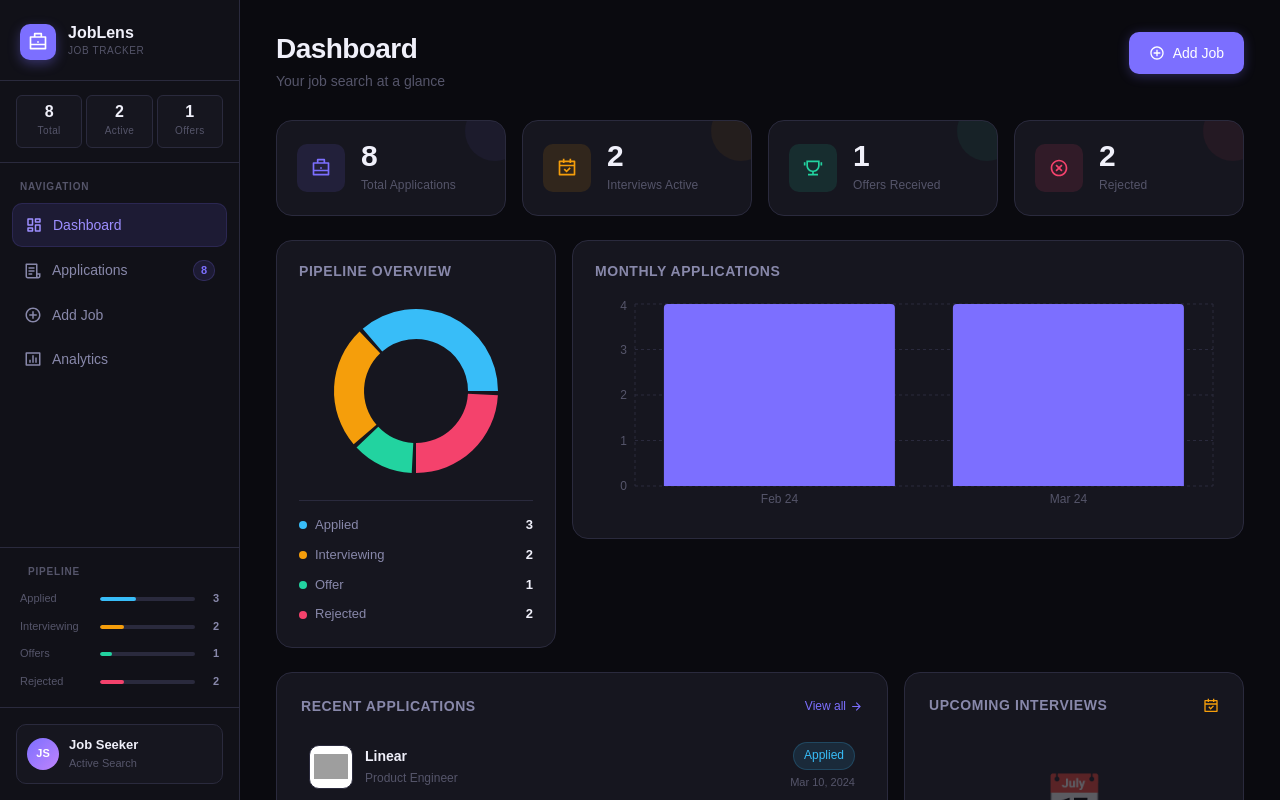
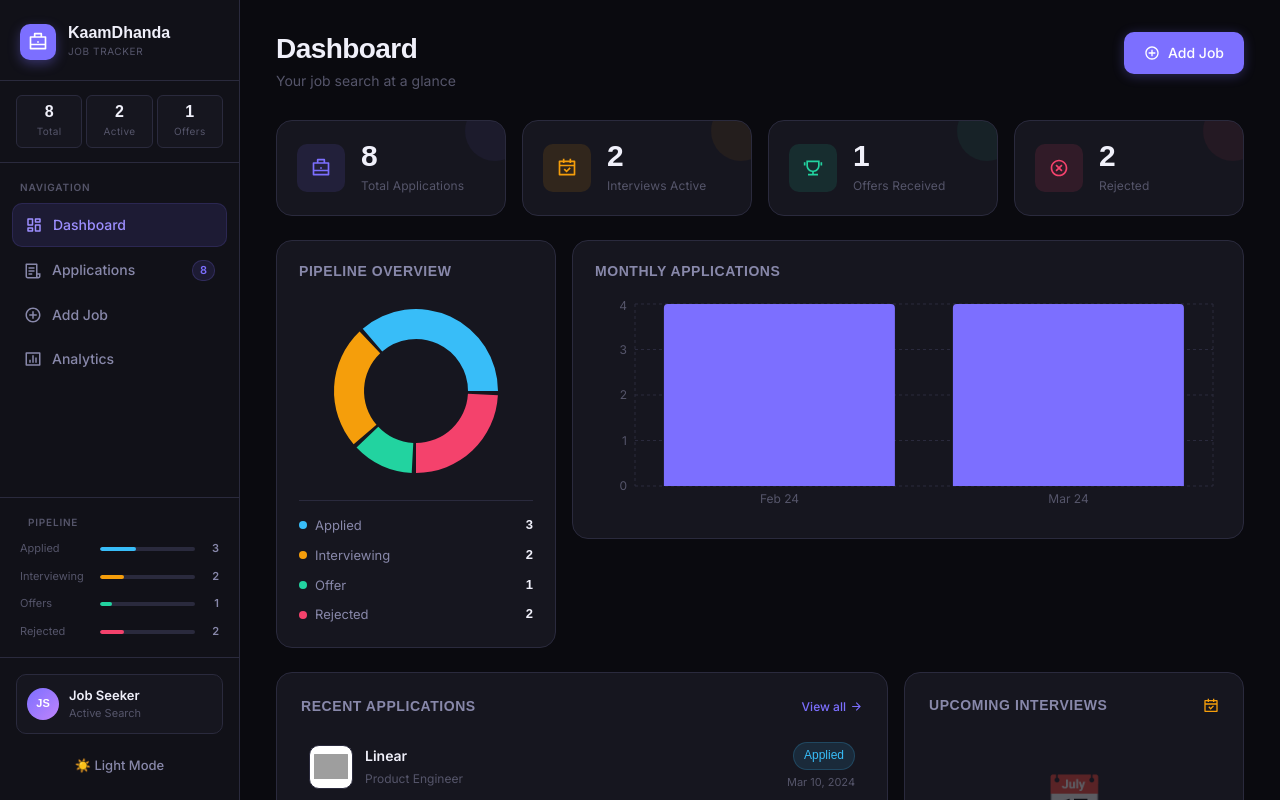
Before and after one commit to maxie-corse/job-tracker-dashboard, a React (Vite) app: page /dashboard in a window 1280 px wide. Shown: the top 800 px of the page. Built offline with nearby package versions, Linux system fonts and the light colour scheme; grey boxes are pictures that could not be loaded.

Commit message:
added light theme

```diff
--- a/index.html
+++ b/index.html
@@ -4,6 +4,7 @@
     <meta charset="UTF-8" />
     <link rel="icon" type="image/svg+xml" href="/favicon.svg" />
     <meta name="viewport" content="width=device-width, initial-scale=1.0" />
+    <link href="https://fonts.googleapis.com/css2?family=Inter:wght@400;500;600;700&display=swap" rel="stylesheet">
     <title>job-tracker</title>
   </head>
   <body>
--- a/src/components/Navbar/Navbar.css
+++ b/src/components/Navbar/Navbar.css
@@ -286,3 +286,8 @@
     display: block;
   }
 }
+
+.sidebar-footer button {
+  font-size: 13px;
+  justify-content: center;
+}
--- a/src/components/Navbar/Navbar.jsx
+++ b/src/components/Navbar/Navbar.jsx
@@ -1,4 +1,4 @@
-import React, { useState } from 'react';
+import React, { useState, useEffect } from 'react';
 import { NavLink, useLocation } from 'react-router-dom';
 import {
   RiDashboardLine, RiFileList3Line, RiAddCircleLine,
@@ -18,6 +18,20 @@ function Navbar() {
   const [mobileOpen, setMobileOpen] = useState(false);
   const { stats } = useApplications();
   const location = useLocation();
+  const [theme, setTheme] = useState('dark');
+
+  useEffect(() => {
+    const saved = localStorage.getItem('theme') || 'dark';
+    setTheme(saved);
+    document.documentElement.setAttribute('data-theme', saved);
+  }, []);
+
+  const toggleTheme = () => {
+    const next = theme === 'light' ? 'dark' : 'light';
+    setTheme(next);
+    document.documentElement.setAttribute('data-theme', next);
+    localStorage.setItem('theme', next);
+  };
 
   return (
     <>
@@ -42,7 +56,7 @@ function Navbar() {
             <RiBriefcaseLine size={20} />
           </div>
           <div>
-            <span className="logo-text">JobLens</span>
+            <span className="logo-text">KaamDhanda</span>
             <span className="logo-sub">Job Tracker</span>
           </div>
         </div>
@@ -121,6 +135,11 @@ function Navbar() {
               <div className="user-role">Active Search</div>
             </div>
           </div>
+
+          {/* Theme toggle */}
+          <button onClick={toggleTheme} className="btn btn-ghost" style={{ marginTop: '12px', width: '100%' }}>
+            {theme === 'light' ? '🌙 Dark Mode' : '☀️ Light Mode'}
+          </button>
         </div>
       </nav>
     </>
--- a/src/index.css
+++ b/src/index.css
@@ -23,8 +23,10 @@
   --blue-dim: rgba(56, 189, 248, 0.12);
   --purple: #c084fc;
   --purple-dim: rgba(192, 132, 252, 0.12);
-  --font-display: 'Syne', sans-serif;
-  --font-body: 'DM Sans', sans-serif;
+  /* --font-display: 'Syne', sans-serif;
+  --font-body: 'DM Sans', sans-serif; */
+  --font-display: 'Plus Jakarta Sans', sans-serif;
+  --font-body: 'Inter', sans-serif;
   --radius-sm: 6px;
   --radius: 10px;
   --radius-lg: 16px;
@@ -342,3 +344,41 @@ tbody tr:last-child td { border-bottom: none; }
 @media (max-width: 768px) {
   .page-wrapper { padding: 20px 16px; }
 }
+
+[data-theme="light"] {
+  --bg-primary: #f8fafc;
+  --bg-secondary: #ffffff;
+  --bg-card: #ffffff;
+  --bg-card-hover: #f1f5f9;
+  --bg-elevated: #ffffff;
+
+  --border: #e2e8f0;
+  --border-light: #cbd5e1;
+
+  --text-primary: #0f172a;
+  --text-secondary: #475569;
+  --text-muted: #94a3b8;
+
+  --accent: #6366f1;
+  --accent-light: #818cf8;
+  --accent-dim: rgba(99, 102, 241, 0.1);
+
+  --green: #10b981;
+  --green-dim: rgba(16, 185, 129, 0.1);
+
+  --amber: #f59e0b;
+  --amber-dim: rgba(245, 158, 11, 0.1);
+
+  --red: #ef4444;
+  --red-dim: rgba(239, 68, 68, 0.1);
+
+  --blue: #3b82f6;
+  --blue-dim: rgba(59, 130, 246, 0.1);
+
+  --purple: #8b5cf6;
+  --purple-dim: rgba(139, 92, 246, 0.1);
+}
+
+[data-theme="light"] .card {
+  box-shadow: 0 2px 8px rgba(0,0,0,0.05);
+}
```
